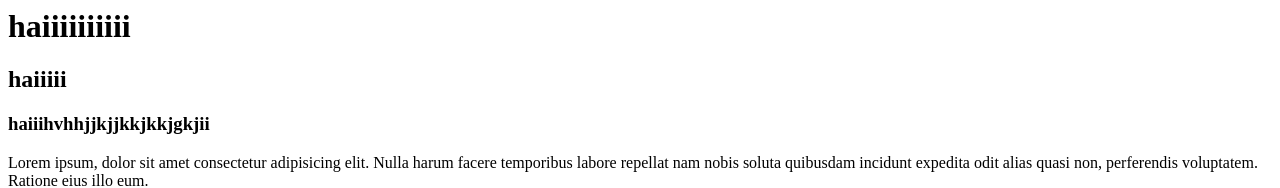
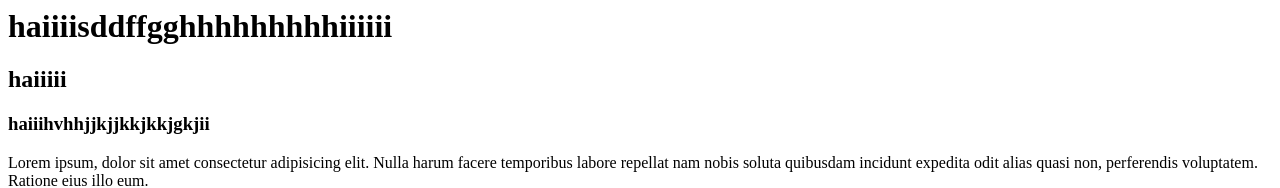
Before and after one commit to Dhanushpv/HTML5, a plain HTML site: page shtml/index.html in a window 1280 px wide. Shown: the top 188 px of the page. Drawn offline with Linux system fonts and the light colour scheme.

Commit message:
Update index.html

```diff
--- a/shtml/index.html
+++ b/shtml/index.html
@@ -5,7 +5,7 @@
     <title>Document</title>
 </head>
 <body>
-    <h1>haiiiiiiiiii</h1>
+    <h1>haiiiisddffgghhhhhhhhhiiiiii</h1>
     <h2>haiiiii</h2>
     <h3>haiiihvhhjjkjjkkjkkjgkjii</h3>
     <p> Lorem ipsum, dolor sit amet consectetur adipisicing elit. Nulla harum facere temporibus labore repellat nam nobis soluta quibusdam incidunt expedita odit alias quasi non, perferendis voluptatem. Ratione eius illo eum.</p>
```
